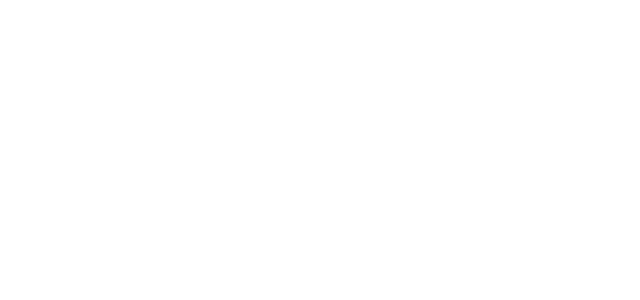
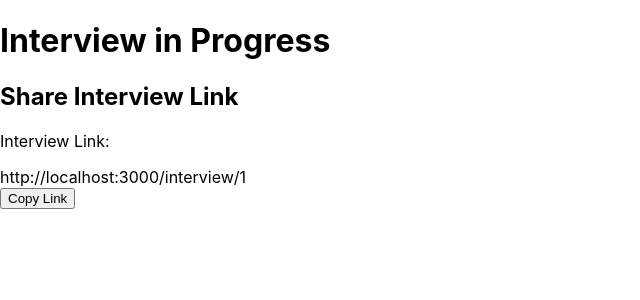
Before and after one commit to ForVic/sentimetrix, a React (Create React App) app in the folder frontend/sentimetrix-client/: page /interview-in-progress/1 in a window 1280 px wide. Before the commit this address had no page. Shown: the top 300 px of the page, without its empty margins (0-640 px from the left). Built offline with nearby package versions, Linux system fonts and the light colour scheme.

Commit message:
[Frontend] Move send link to interview in progress, init some interviewer functions

```diff
--- a/frontend/sentimetrix-client/src/App.js
+++ b/frontend/sentimetrix-client/src/App.js
@@ -22,7 +22,7 @@
           element={<CreateInterviewView />}
         />
         <Route
-          path="/interview-in-progress"
+          path="/interview-in-progress/:interviewId"
           element={<InterviewInProgressView />}
         />
         <Route path="/interview/:interviewId" element={<InterviewScreen />} />
--- a/frontend/sentimetrix-client/src/InterviewerViews/CreateInterviewView.js
+++ b/frontend/sentimetrix-client/src/InterviewerViews/CreateInterviewView.js
@@ -3,7 +3,6 @@
 import React, { useState, useEffect } from "react";
 import UploadEventsComponent from "../InterviewerComponents/UploadEventsComponent";
 import UploadIframeComponent from "../InterviewerComponents/UploadIframeComponent";
-import ShareLinkComponent from "../InterviewerComponents/ShareLinkComponent";
 import { Link, useParams } from "react-router-dom"; // Import Link for navigation
 
 import GenerateInterviewIdFunction from "../InterviewerFunctions/GenerateInterviewIdFunction";
@@ -38,12 +37,8 @@
       <h2>Upload Iframe</h2>
       <UploadIframeComponent />
 
-      {/* Share Link Component */}
-      <h2>Share Interview Link</h2>
-      <ShareLinkComponent interview_id={interview_id} />
-
       {/* Next Button */}
-      <Link to="/interview-in-progress">Next</Link>
+      <Link to={"/interview-in-progress/" + interview_id}>Next</Link>
     </div>
   );
 };
--- a/frontend/sentimetrix-client/src/InterviewerViews/InterviewInProgressView.js
+++ b/frontend/sentimetrix-client/src/InterviewerViews/InterviewInProgressView.js
@@ -1,12 +1,19 @@
 // src/InterviewerViews/InterviewInProgressView.js
+import ShareLinkComponent from "../InterviewerComponents/ShareLinkComponent";
+import { useParams } from "react-router-dom"; // Import useParams
 
 import React from "react";
 
 function InterviewInProgressView() {
+  const { interviewId } = useParams(); // Get interviewId from URL
+
   return (
     <div>
       <h1>Interview in Progress</h1>
       {/* Add content for the Interview in Progress view */}
+      {/* Share Link Component */}
+      <h2>Share Interview Link</h2>
+      <ShareLinkComponent interview_id={interviewId} />
     </div>
   );
 }
```
Also changed, not shown: frontend/sentimetrix-client/src/InterviewerFunctions/SetInterviewEventFunction.js (added), frontend/sentimetrix-client/src/InterviewerFunctions/SetInterviewIframeFunction.js (added).
